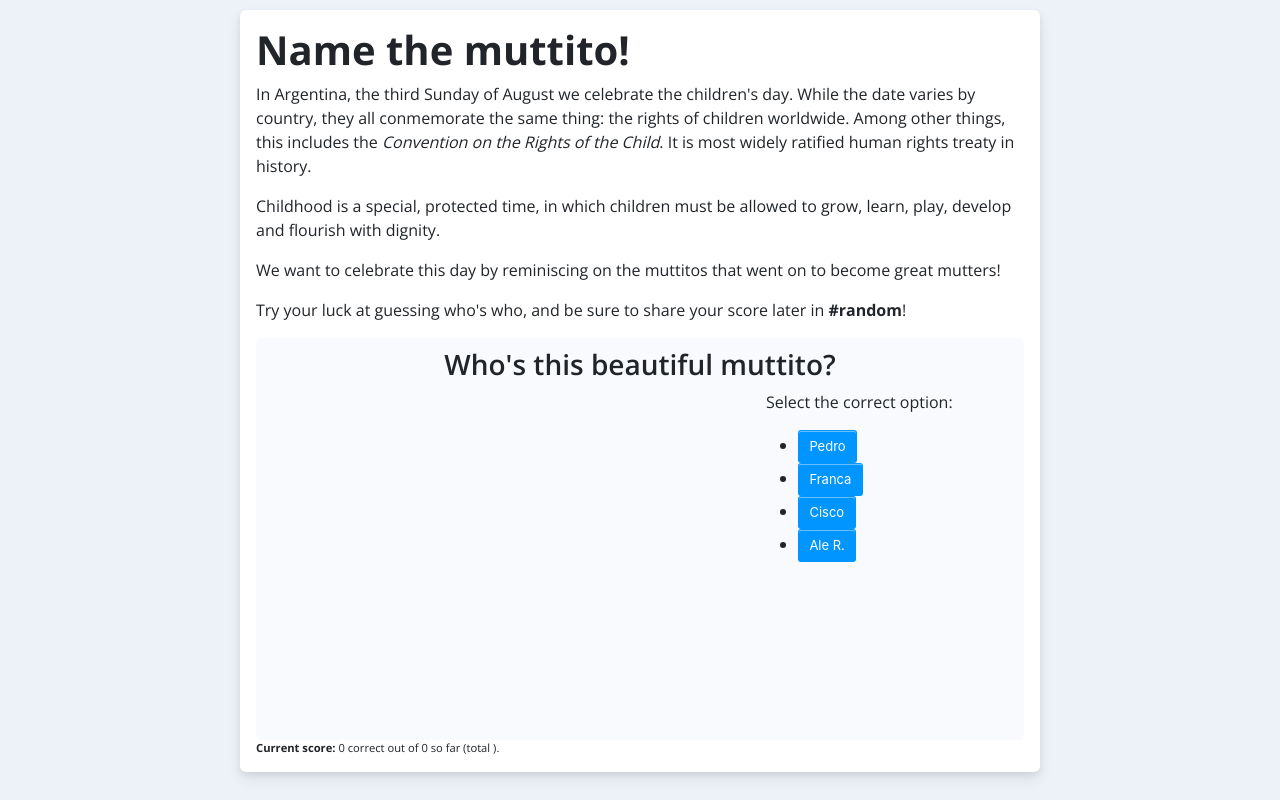
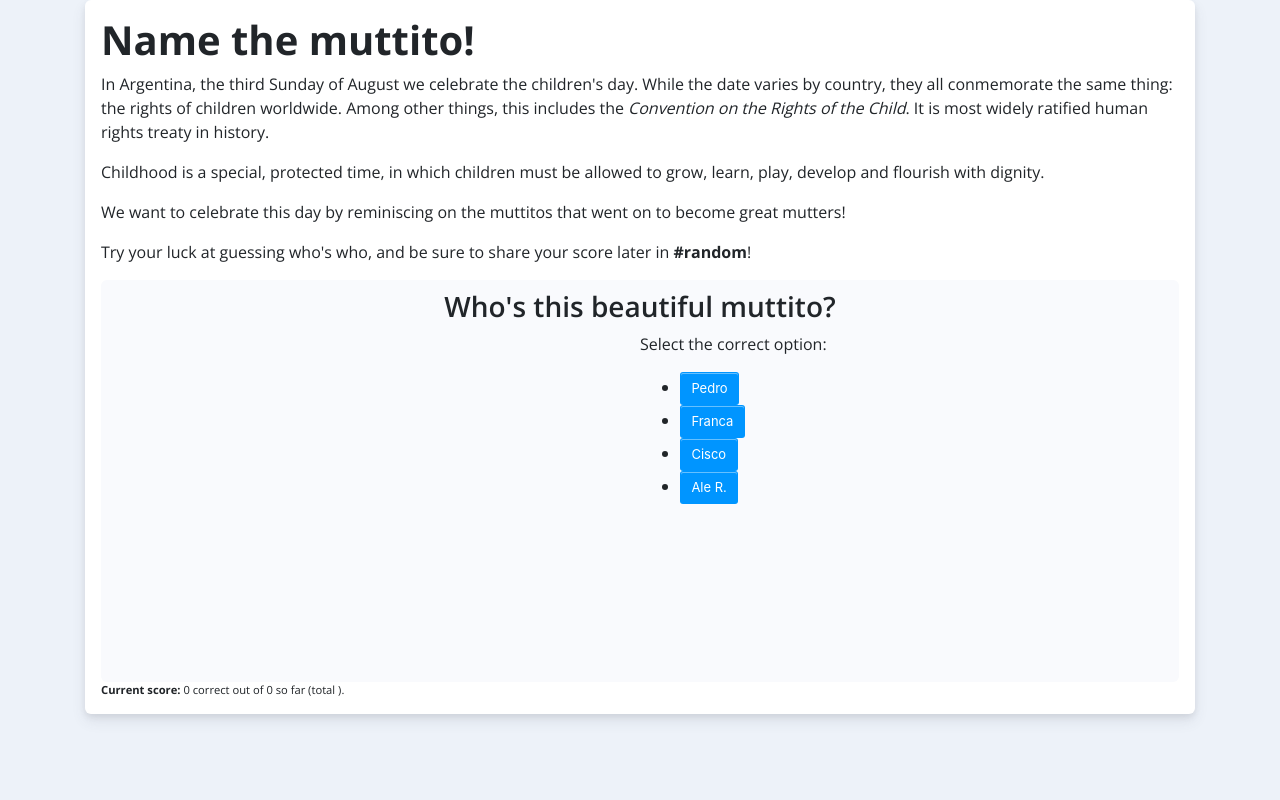
Before and after one commit to Roj/ntm, a Flask app: template ntm/templates/index.html in a window 1280 px wide. Run offline with Flask 3, Linux system fonts and the light colour scheme; the template is opened without the code that fills it, so the values that code supplies are empty; parts of the project's set-up code (start-up, migrations or seed data) failed here and were passed over; some libraries are stand-ins or nearby versions.

Commit message:
Formatting

```diff
--- a/ntm/app.py
+++ b/ntm/app.py
@@ -165,7 +165,7 @@ def create_new_game():
             "game_id": game.id,
             "questions": questions,
             "game_length": config.GAME_LENGTH,
-            "user_name": flask_login.current_user.name
+            "user_name": flask_login.current_user.name,
         }
 
 
--- a/ntm/templates/index.html
+++ b/ntm/templates/index.html
@@ -2,22 +2,20 @@
     <head>
         <title>Name that mutter</title>
         <meta charset="UTF-8">
-        <link href="https://cdn.jsdelivr.net/npm/bootstrap@5.1.3/dist/css/bootstrap.min.css" rel="stylesheet" integrity="sha384-1BmE4kWBq78iYhFldvKuhfTAU6auU8tT94WrHftjDbrCEXSU1oBoqyl2QvZ6jIW3" crossorigin="anonymous">
-
+        <link href="//maxcdn.bootstrapcdn.com/bootstrap/4.0.0/css/bootstrap.min.css" rel="stylesheet" id="bootstrap-css">
+        <meta name="viewport" content="width=device-width, initial-scale=1.0">
         <link rel="preconnect" href="https://fonts.googleapis.com">
         <link rel="preconnect" href="https://fonts.gstatic.com" crossorigin>
         <link href="https://fonts.googleapis.com/css2?family=Open+Sans:ital,wght@0,400;0,600;0,700&display=swap" rel="stylesheet">
         <style>
-@media screen and (min-width: 1001px) {
+@media all and (min-width: 1001px) {
     body {
-        max-width: 800px;
-        margin: 10px auto;
-
+        height: 100%;
         background: #edf2f9;
         font-family: 'Open Sans', sans-serif;
     }
 }
-@media screen and (max-width: 1000px) {
+@media all and (max-width: 1000px) {
     body {
         background: #edf2f9;
         margin: 10px auto;
@@ -180,6 +178,7 @@ h3 { font-weight: 600;}
         </style>
     </head>
     <body>
+        <div class="container d-flex justify-content-center align-items-center">
             <div class="game-container">
                 <h1>Name the muttito!</h1>
                 <p>In Argentina, the third Sunday of August we celebrate the children's day.
@@ -221,7 +220,7 @@ h3 { font-weight: 600;}
                 <p>You got <span id="finalScore">0</span> out of <span id="finalStep">0</span> correct!</p>
                 <p><span id="scoreMessage"></span></p>
             </div>
-
+        </div>
         <script language="javascript" type="text/javascript">
 
 async function createGame() {
--- a/ntm/templates/login.html
+++ b/ntm/templates/login.html
@@ -26,7 +26,8 @@
   <body>
     <div class="container d-flex justify-content-center align-items-center">
       <div class="main-box">
-        <p>Hi! Please login with your @muttdata.ai email :) </p>
+        <h3>Hi!</h3>
+        <p>Please login with your @muttdata.ai email :) </p>
         <p>We just use your email to prevent crawlers from downloading images and to log game stats.</p>
         <a class="btn btn-primary" href="/login">Sign in with Google</a>
       </div>
```
Lines whose indentation alone changed are shown as unchanged.
